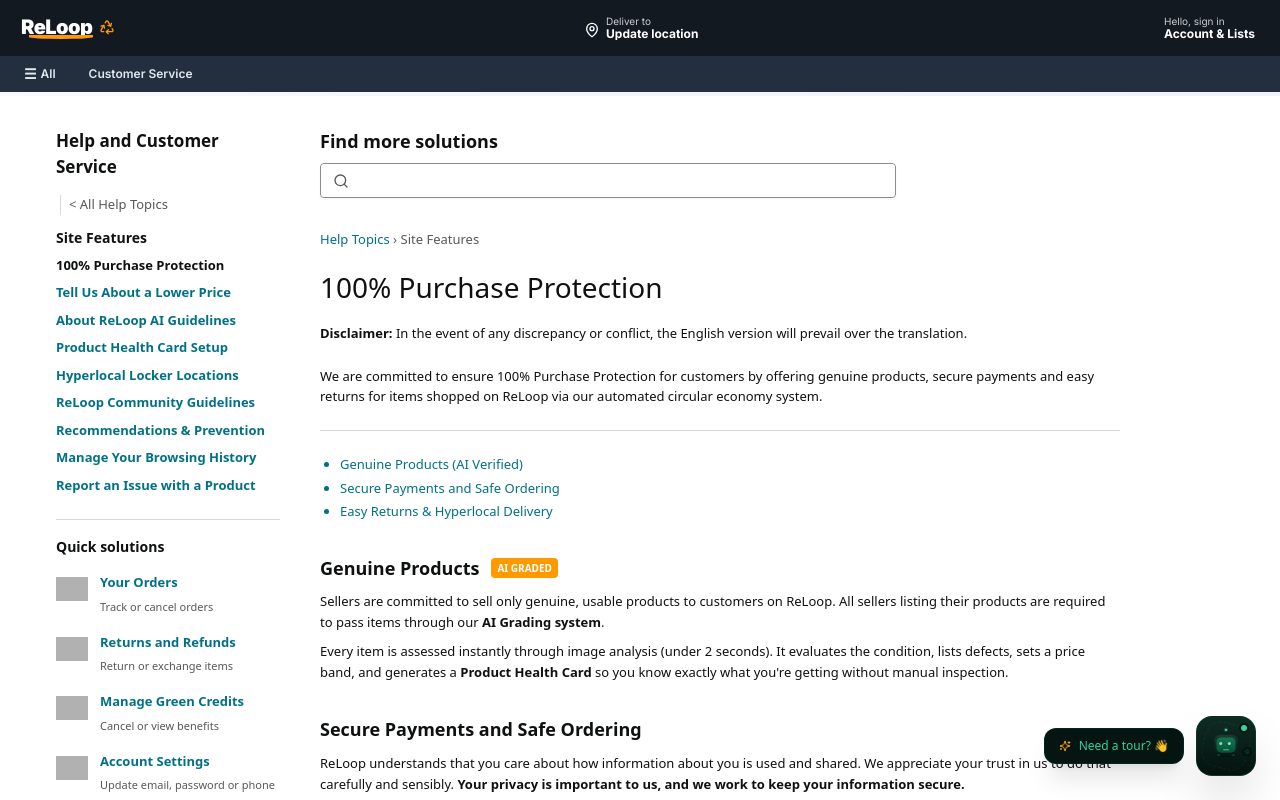
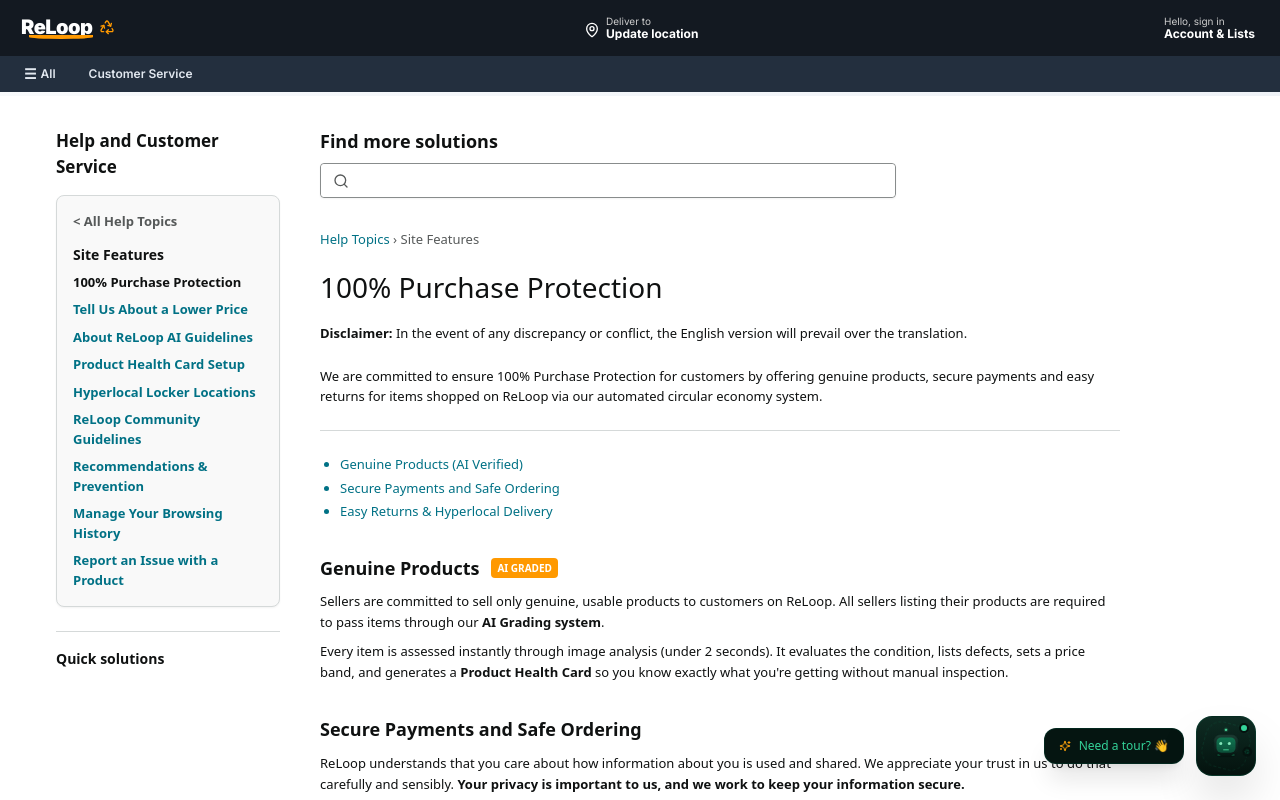
Before and after one commit to snigdhaydv27/hackon_AlgoArchitects, a Next.js app in the folder frontend/: page /help in a window 1280 px wide. Shown: the top 800 px of the page. Built offline with nearby package versions, Linux system fonts and the light colour scheme; grey boxes are pictures that could not be loaded.

Commit message:
fixed the help page role wise

```diff
--- a/frontend/app/help/page.tsx
+++ b/frontend/app/help/page.tsx
@@ -1,6 +1,7 @@
 "use client";
 
 import React, { useState, useEffect } from "react";
+import { useAuth } from "@/lib/auth";
 import Link from "next/link";
 import { Search } from "lucide-react";
 
@@ -331,6 +332,7 @@ const HELP_CONTENT: Record<string, HelpTopic> = {
 };
 
 export default function HelpPage() {
+  const { user } = useAuth();
   const [activeTopicId, setActiveTopicId] = useState<string>("purchase-protection");
 
   const [feedbackState, setFeedbackState] = useState<"idle" | "yes" | "no" | "submitted">("idle");
@@ -357,9 +359,9 @@ export default function HelpPage() {
         <div className="w-full md:w-56 shrink-0">
           <h3 className="text-[17px] font-bold mb-4">Help and Customer Service</h3>
 
-          <div className="mb-6">
-            <h4 className="text-[13px] text-[#565959] mb-1 pl-2 border-l border-[#D5D9D9] ml-1">&lt; All Help Topics</h4>
-            <h4 className="text-[14px] font-bold text-[#0F1111] mt-3 mb-2">Site Features</h4>
+          <div className="mb-6 border border-[#D5D9D9] bg-[#F9F9F9] rounded-lg p-4 shadow-sm">
+            <h4 className="text-[13px] text-[#565959] mb-3 font-semibold hover:underline cursor-pointer">&lt; All Help Topics</h4>
+            <h4 className="text-[14px] font-bold text-[#0F1111] mb-2">Site Features</h4>
             <ul className="space-y-2 text-[13px]">
               {Object.values(HELP_CONTENT).map((topic) => (
                 <li key={topic.id}>
@@ -379,8 +381,10 @@ export default function HelpPage() {
           <div className="border-t border-[#D5D9D9] pt-4">
             <h4 className="text-[14px] font-bold text-[#0F1111] mb-4">Quick solutions</h4>
             <ul className="space-y-4">
+
+              {(user?.role === "buyer" || user?.role === "seller" || user?.role === "small_seller") && (
                 <li>
-                <Link href="/seller/dashboard" className="flex gap-3 items-start group">
+                  <Link href="/orders" className="flex gap-3 items-start group">
                     <div className="w-8 h-8 shrink-0 flex items-center justify-center">
                       <img src="https://m.media-amazon.com/images/G/31/x-locale/cs/help/images/gateway/box-swap._CB432223847_.png" alt="Orders" className="w-full h-full object-contain opacity-80" />
                     </div>
@@ -390,8 +394,11 @@ export default function HelpPage() {
                     </div>
                   </Link>
                 </li>
+              )}
+
+              {user?.role === "buyer" && (
                 <li>
-                <Link href="/seller/return/new" className="flex gap-3 items-start group">
+                  <Link href="/orders" className="flex gap-3 items-start group">
                     <div className="w-8 h-8 shrink-0 flex items-center justify-center">
                       <img src="https://m.media-amazon.com/images/G/31/x-locale/cs/help/images/gateway/returns-box-blue._CB406180351_.png" alt="Returns" className="w-full h-full object-contain opacity-80" />
                     </div>
@@ -401,10 +408,27 @@ export default function HelpPage() {
                     </div>
                   </Link>
                 </li>
+              )}
+
+              {(user?.role === "seller" || user?.role === "small_seller") && (
                 <li>
-                <Link href="/shop" className="flex gap-3 items-start group">
+                  <Link href="/seller/dashboard" className="flex gap-3 items-start group">
                     <div className="w-8 h-8 shrink-0 flex items-center justify-center">
-                    <img src="https://m.media-amazon.com/images/G/31/x-locale/cs/help/images/gateway/Prime_clear-bg._CB406180351_.png" alt="Prime" className="w-full h-full object-contain opacity-80" />
+                      <img src="https://m.media-amazon.com/images/G/31/x-locale/cs/help/images/gateway/returns-box-blue._CB406180351_.png" alt="Returns" className="w-full h-full object-contain opacity-80" />
+                    </div>
+                    <div>
+                      <span className="text-[13px] text-[#007185] group-hover:underline group-hover:text-[#C45500] font-bold block">Seller Dashboard</span>
+                      <span className="text-[11px] text-[#565959]">Manage inventory and returns</span>
+                    </div>
+                  </Link>
+                </li>
+              )}
+
+              {(user?.role === "buyer" || user?.role === "locker") && (
+                <li>
+                  <Link href="/credits" className="flex gap-3 items-start group">
+                    <div className="w-8 h-8 shrink-0 flex items-center justify-center">
+                      <img src="https://m.media-amazon.com/images/G/31/x-locale/cs/help/images/gateway/Prime_clear-bg._CB406180351_.png" alt="Credits" className="w-full h-full object-contain opacity-80" />
                     </div>
                     <div>
                       <span className="text-[13px] text-[#007185] group-hover:underline group-hover:text-[#C45500] font-bold block">Manage Green Credits</span>
@@ -412,8 +436,11 @@ export default function HelpPage() {
                     </div>
                   </Link>
                 </li>
+              )}
+
+              {user && (
                 <li>
-                <Link href="/login" className="flex gap-3 items-start group">
+                  <Link href="/account" className="flex gap-3 items-start group">
                     <div className="w-8 h-8 shrink-0 flex items-center justify-center">
                       <img src="https://m.media-amazon.com/images/G/31/x-locale/cs/help/images/gateway/account._CB406180351_.png" alt="Account Settings" className="w-full h-full object-contain opacity-80" />
                     </div>
@@ -423,6 +450,8 @@ export default function HelpPage() {
                     </div>
                   </Link>
                 </li>
+              )}
+
             </ul>
           </div>
         </div>
```
Lines whose indentation alone changed are shown as unchanged.
